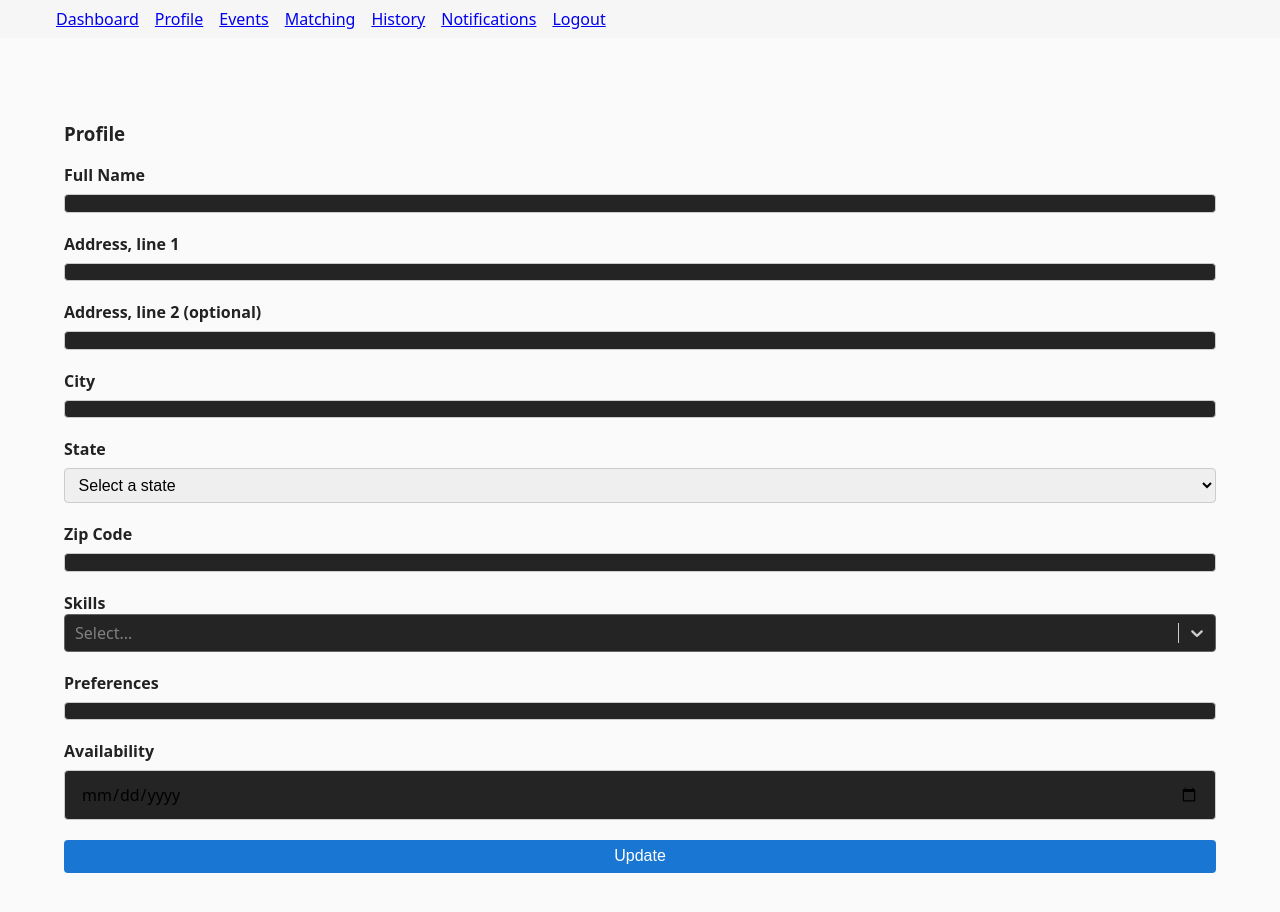
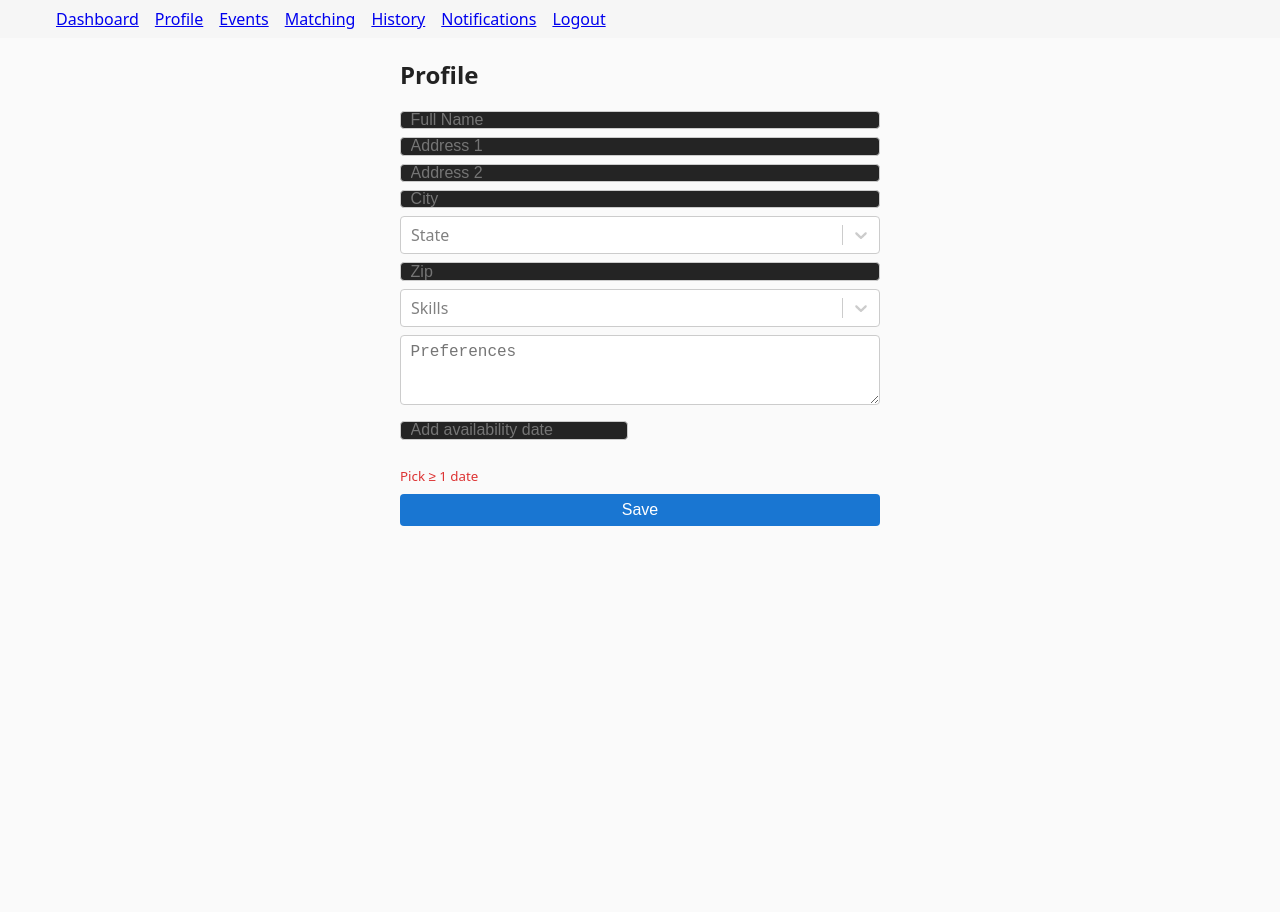
Before and after one commit to bsanchezhtx/volunteer-app, a React (Vite) app: page /profile in a window 1280 px wide. Shown: the top 912 px of the page. After the commit the page ends 800 px from the top, so only its background shows below. Built offline with nearby package versions, Linux system fonts and the light colour scheme.

Commit message:
Profile.tsx

```diff
--- a/src/routes/Profile.tsx
+++ b/src/routes/Profile.tsx
@@ -1,315 +1,71 @@
+import { useState } from "react";
+import { useForm, Controller } from "react-hook-form";
+import Select from "react-select";
+import DatePicker from "react-datepicker";
+import states from "../data/usStates";
+import skills from "../data/skills";
 import NavBar from "../components/NavBar";
-import "./Profile.css";
-import { Controller, useForm, type SubmitHandler } from "react-hook-form";
-import Select from "react-select";
 
-interface ProfileInput {
-  name: string;
-  address1: string;
-  address2: string;
+type Form = {
+  fullName: string;
+  addr1: string;
+  addr2?: string;
   city: string;
-  state: string;
+  state: { value: string; label: string } | null;
   zip: string;
   skills: { value: string; label: string }[];
-  preferences: string;
-  availability: string;
-}
+  preferences?: string;
+};
 
-const skillsOptions = [
-  { value: "leadership", label: "Leadership" },
-  { value: "communication", label: "Communication" },
-  { value: "teamwork", label: "Teamwork" },
-];
+export default function Profile() {
+  const { register, control, handleSubmit, formState: { errors } } =
+    useForm<Form>({ defaultValues: { state: null, skills: [] } });
+  const [availability, setAvailability] = useState<Date[]>([]);
 
-function Profile() {
-  const {
-    register,
-    handleSubmit,
-    formState: { errors },
-    control,
-  } = useForm<ProfileInput>({ mode: "onChange" });
-  const onSubmit: SubmitHandler<ProfileInput> = (data) => {
-    console.log(data);
-  };
   return (
-    <div className="profile-container">
+    <>
       <NavBar />
-      <div className="grid-container">
-        <h3>Profile</h3>
-        <form onSubmit={handleSubmit(onSubmit)}>
-          <div className="parent">
-            <div className="div1">
-              <div className="input-container">
-                <div className="label-container">
-                  <label>Full Name</label>
-                </div>
-                <input
-                  {...register("name", {
-                    required: "This field is required",
-                    maxLength: {
-                      value: 50,
-                      message: "Maximum of 50 characters",
-                    },
-                  })}
-                  id=""
-                  type="text"
-                  placeholder=""
-                />
-                {errors.name && <p role="alert">{errors.name.message}</p>}
-              </div>
-            </div>
-            <div className="div2">
-              <div className="input-container">
-                <div className="label-container">
-                  <label>Address, line 1</label>
-                </div>
-                <input
-                  {...register("address1", {
-                    required: "This field is required",
-                    maxLength: {
-                      value: 100,
-                      message: "Maximum of 100 characters",
-                    },
-                  })}
-                  id=""
-                  type="text"
-                  placeholder=""
-                />
-                {errors.address1 && (
-                  <p role="alert">{errors.address1.message}</p>
-                )}
-              </div>
-            </div>
-            <div className="div3">
-              <div className="input-container">
-                <div className="label-container">
-                  <label>Address, line 2 (optional)</label>
-                </div>
-                <input
-                  {...register("address2", {
-                    maxLength: {
-                      value: 100,
-                      message: "Maximum of 100 characters",
-                    },
-                  })}
-                  id=""
-                  type="text"
-                  placeholder=""
-                />
-                {errors.address2 && (
-                  <p role="alert">{errors.address2.message}</p>
-                )}
-              </div>
-            </div>
-            <div className="div4">
-              <div className="input-container">
-                <div className="label-container">
-                  <label>City</label>
-                </div>
-                <input
-                  {...register("city", {
-                    required: "This field is required",
-                    maxLength: {
-                      value: 100,
-                      message: "Maximum of 100 characters",
-                    },
-                  })}
-                  id=""
-                  type="text"
-                  placeholder=""
-                />
-                {errors.city && <p role="alert">{errors.city.message}</p>}
-              </div>
-            </div>
-            <div className="div5">
-              <div className="input-container">
-                <div className="label-container">
-                  <label>State</label>
-                </div>
-                <select
-                  {...register("state", {
-                    required: "This field is required",
-                  })}
-                >
-                  <option disabled selected value="">
-                    Select a state
-                  </option>
-                  <option value="AL">Alabama</option>
-                  <option value="AK">Alaska</option>
-                  <option value="AZ">Arizona</option>
-                  <option value="AR">Arkansas</option>
-                  <option value="CA">California</option>
-                  <option value="CO">Colorado</option>
-                  <option value="CT">Connecticut</option>
-                  <option value="DE">Delaware</option>
-                  <option value="DC">District Of Columbia</option>
-                  <option value="FL">Florida</option>
-                  <option value="GA">Georgia</option>
-                  <option value="HI">Hawaii</option>
-                  <option value="ID">Idaho</option>
-                  <option value="IL">Illinois</option>
-                  <option value="IN">Indiana</option>
-                  <option value="IA">Iowa</option>
-                  <option value="KS">Kansas</option>
-                  <option value="KY">Kentucky</option>
-                  <option value="LA">Louisiana</option>
-                  <option value="ME">Maine</option>
-                  <option value="MD">Maryland</option>
-                  <option value="MA">Massachusetts</option>
-                  <option value="MI">Michigan</option>
-                  <option value="MN">Minnesota</option>
-                  <option value="MS">Mississippi</option>
-                  <option value="MO">Missouri</option>
-                  <option value="MT">Montana</option>
-                  <option value="NE">Nebraska</option>
-                  <option value="NV">Nevada</option>
-                  <option value="NH">New Hampshire</option>
-                  <option value="NJ">New Jersey</option>
-                  <option value="NM">New Mexico</option>
-                  <option value="NY">New York</option>
-                  <option value="NC">North Carolina</option>
-                  <option value="ND">North Dakota</option>
-                  <option value="OH">Ohio</option>
-                  <option value="OK">Oklahoma</option>
-                  <option value="OR">Oregon</option>
-                  <option value="PA">Pennsylvania</option>
-                  <option value="RI">Rhode Island</option>
-                  <option value="SC">South Carolina</option>
-                  <option value="SD">South Dakota</option>
-                  <option value="TN">Tennessee</option>
-                  <option value="TX">Texas</option>
-                  <option value="UT">Utah</option>
-                  <option value="VT">Vermont</option>
-                  <option value="VA">Virginia</option>
-                  <option value="WA">Washington</option>
-                  <option value="WV">West Virginia</option>
-                  <option value="WI">Wisconsin</option>
-                  <option value="WY">Wyoming</option>
-                </select>
-                {errors.state && <p role="alert">{errors.state.message}</p>}
-              </div>
-            </div>
-            <div className="div6">
-              <div className="input-container">
-                <div className="label-container">
-                  <label>Zip Code</label>
-                </div>
-                <input
-                  {...register("zip", {
-                    required: "This field is required",
-                    minLength: {
-                      value: 5,
-                      message: "Minimum of 5 characters",
-                    },
-                    maxLength: {
-                      value: 9,
-                      message: "Maximum of 9 characters",
-                    },
-                  })}
-                  id=""
-                  type="text"
-                  placeholder=""
-                />
-                {errors.zip && <p role="alert">{errors.zip.message}</p>}
-              </div>
-            </div>
-            <div className="div7">
-              <div className="input-container">
-                <div className="label-container">
-                  <label>Skills</label>
-                </div>
-                <Controller
-                  control={control}
-                  rules={{ required: "This field is required" }}
-                  name="skills"
-                  render={({ field: { onChange } }) => (
-                    <Select
-                      options={skillsOptions}
-                      isMulti
-                      onChange={onChange}
-                      styles={{
-                        control: (baseStyles, state) => ({
-                          ...baseStyles,
-                          borderColor: state.isFocused ? "#535bf2" : "#646464",
-                          borderRadius: "0.25rem",
-                          borderWidth: "1px",
-                          backgroundColor: "#242424",
-                        }),
-                        multiValue: (baseStyles, state) => ({
-                          ...baseStyles,
-                          backgroundColor: "#303030",
-                        }),
-                        multiValueLabel: (baseStyles, state) => ({
-                          ...baseStyles,
-                          color: "white",
-                        }),
-                        menu: (baseStyles, state) => ({
-                          ...baseStyles,
-                          backgroundColor: "#242424",
-                          borderWidth: "1px",
-                          borderColor: "#535bf2",
-                        }),
-                        option: (baseStyles, state) => ({
-                          ...baseStyles,
-                          color: state.isFocused ? "#535bf2" : "",
-                          backgroundColor: state.isFocused ? "#303030" : "",
-                          borderWidth: "1px",
-                          borderColor: "#535bf2",
-                        }),
-                      }}
-                    />
-                  )}
-                />
+      <form onSubmit={handleSubmit(() => alert("Saved ✓"))} style={{ maxWidth: 480, margin: "1rem auto" }}>
+        <h2>Profile</h2>
+        <input placeholder="Full Name" {...register("fullName", { required: true, maxLength: 50 })}/>
+        {errors.fullName && <small>Required</small>}
 
-                {errors.skills && <p role="alert">{errors.skills.message}</p>}
-              </div>
-            </div>
-            <div className="div8">
-              <div className="input-container">
-                <div className="label-container">
-                  <label>Preferences</label>
-                </div>
-                <input
-                  {...register("preferences", {
-                    maxLength: {
-                      value: 1000,
-                      message: "Maximum of 1000 characters",
-                    },
-                  })}
-                  id=""
-                  type="text"
-                  placeholder=""
-                />
-                {errors.preferences && (
-                  <p role="alert">{errors.preferences.message}</p>
-                )}
-              </div>
-            </div>
-            <div className="div9">
-              <div className="input-container">
-                <div className="label-container">
-                  <label>Availability</label>
-                </div>
-                <input
-                  {...register("availability", {
-                    required: "This field is required",
-                  })}
-                  id=""
-                  type="date"
-                  placeholder=""
-                  className="date-picker"
-                />
-                {errors.availability && (
-                  <p role="alert">{errors.availability.message}</p>
-                )}
-              </div>
-            </div>
-          </div>
-          <button type="submit">Update</button>
-        </form>
-      </div>
-    </div>
+        <input placeholder="Address 1" {...register("addr1", { required: true, maxLength: 100 })}/>
+        {errors.addr1 && <small>Required</small>}
+
+        <input placeholder="Address 2" {...register("addr2", { maxLength: 100 })}/>
+        <input placeholder="City" {...register("city", { required: true, maxLength: 100 })}/>
+        {errors.city && <small>Required</small>}
+
+        <Controller
+          control={control}
+          name="state"
+          rules={{ required: true }}
+          render={({ field }) => <Select {...field} options={states} placeholder="State" />}
+        />
+        {errors.state && <small>Required</small>}
+
+        <input placeholder="Zip" {...register("zip", {
+          required: true,
+          pattern: /^\d{5}(\d{4})?$/
+        })}/>
+        {errors.zip && <small>5–9 digits</small>}
+
+        <Controller
+          control={control}
+          name="skills"
+          rules={{ required: true }}
+          render={({ field }) => <Select {...field} isMulti options={skills} placeholder="Skills" />}
+        />
+        {errors.skills && <small>Required</small>}
+
+        <textarea placeholder="Preferences" {...register("preferences")} rows={3}/>
+        <DatePicker selected={null} onChange={d => d && setAvailability(a => [...a, d])} placeholderText="Add availability date"/>
+        <ul>{availability.map((d,i)=><li key={i}>{d.toLocaleDateString()}</li>)}</ul>
+        {availability.length===0 && <small style={{color:"#d33"}}>Pick ≥ 1 date</small>}
+
+        <button type="submit" disabled={availability.length===0}>Save</button>
+      </form>
+    </>
   );
 }
-
-export default Profile;
```
